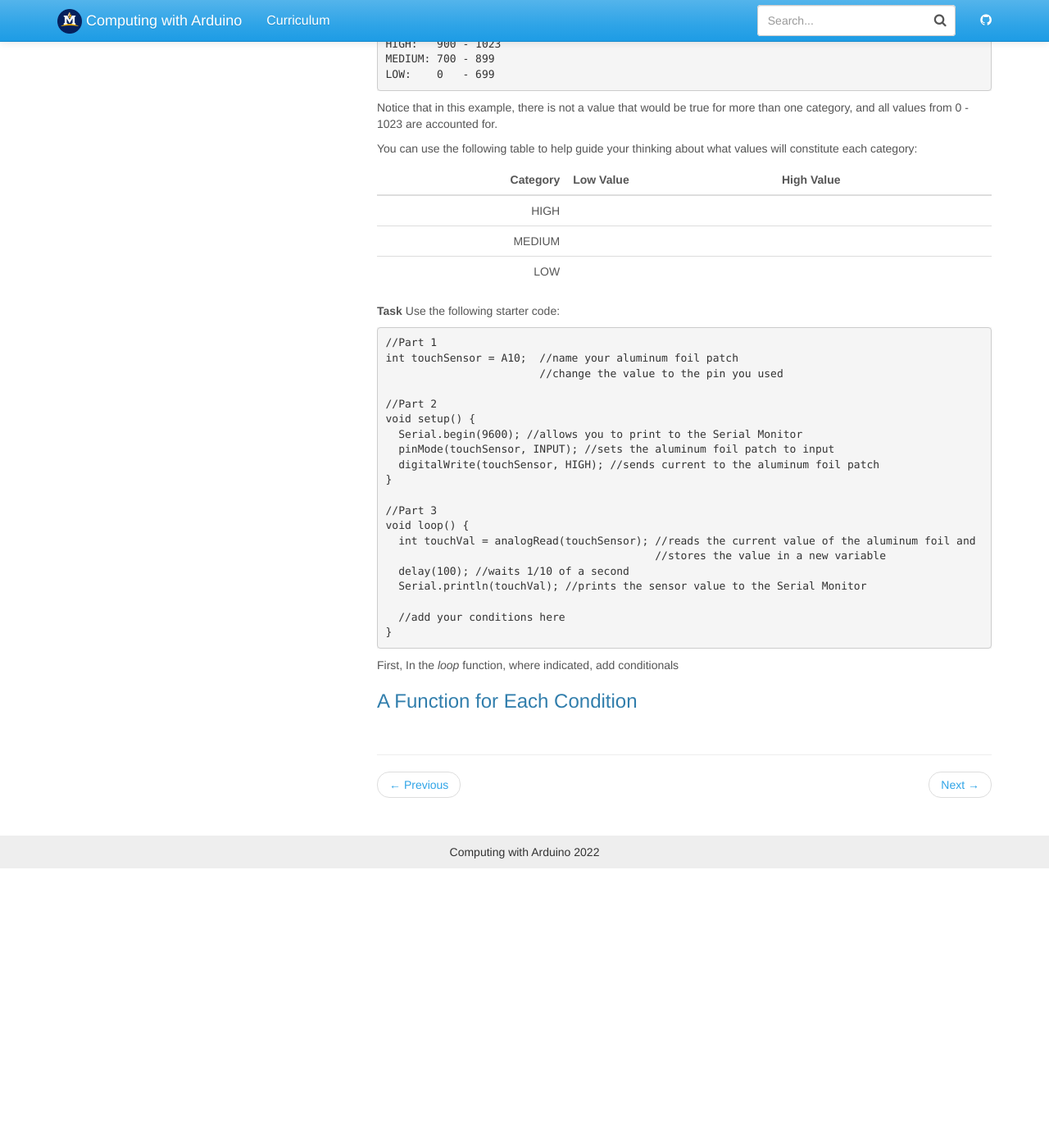
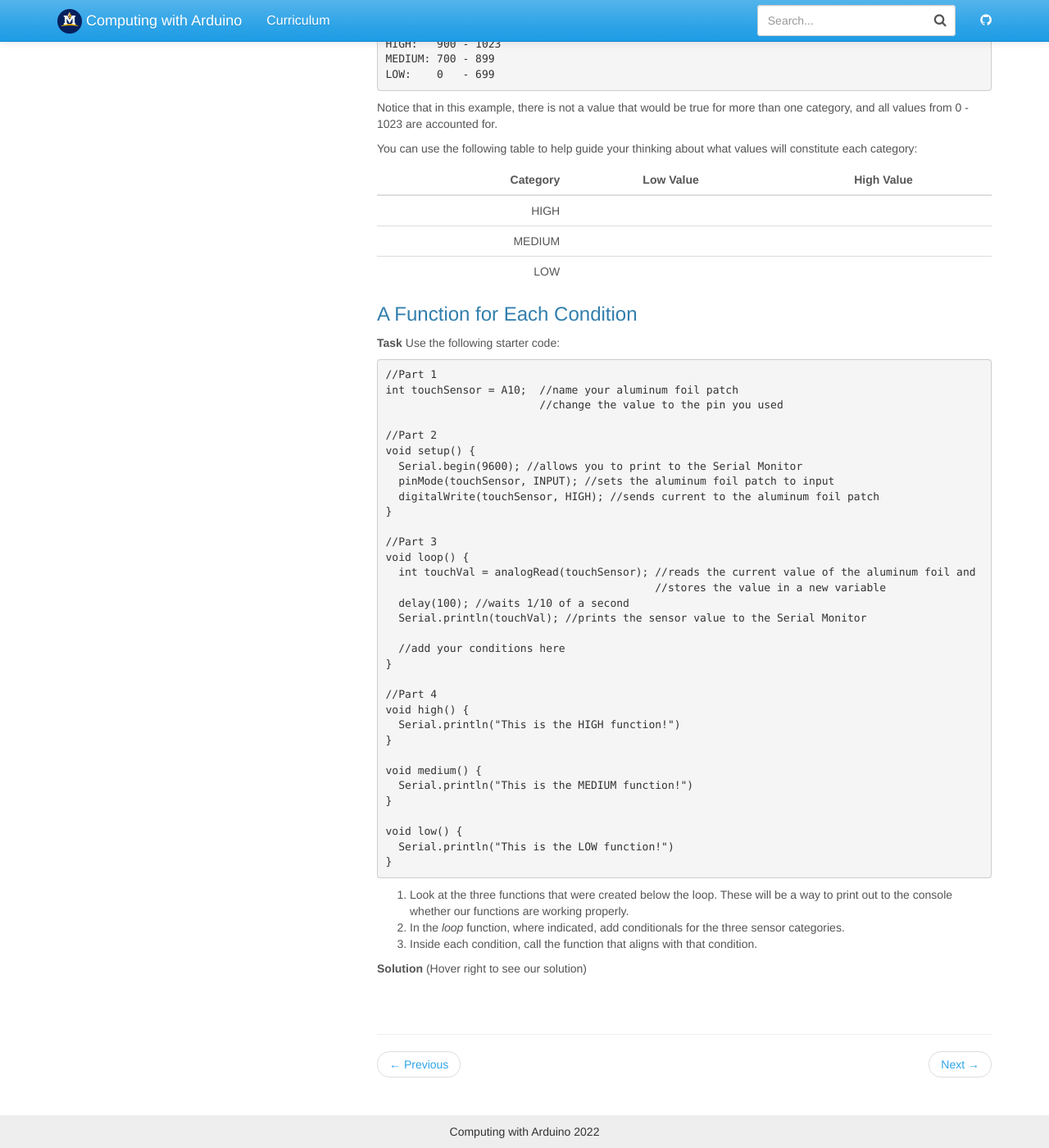
Before and after one commit to jake-chipps/friendometer, a Jekyll site: the page built from _docs/lessons/3-1.md, in a window 1280 px wide and 1400 px high, scrolled down 3553 px. Shown: the whole window at 82% size. Built offline with Jekyll 4.4.1, drawn with Linux system fonts in a browser that asks for light colours; before the commit the page ends 4612 px from its top, so only the background shows below that.

Commit message:
Update 3-1.md

````diff
--- a/_docs/lessons/3-1.md
+++ b/_docs/lessons/3-1.md
@@ -155,11 +155,12 @@ Notice that in this example, there is not a value that would be true for more th
 You can use the following table to help guide your thinking about what values will constitute each category:
 
 Category | Low Value | High Value
--------: | :-------- | :---------
+-------: | :-------: | :--------:
 HIGH | |
 MEDIUM  |   |
 LOW  |   |
 
+### A Function for Each Condition
 **Task** Use the following starter code:
 
 ```
@@ -183,7 +184,23 @@ void loop() {
 
   //add your conditions here
 }
+
+//Part 4
+void high() {
+  Serial.println("This is the HIGH function!")
+}
+
+void medium() {
+  Serial.println("This is the MEDIUM function!")
+}
+
+void low() {
+  Serial.println("This is the LOW function!")
+}
 ```
 
-First, In the *loop* function, where indicated, add conditionals
-### A Function for Each Condition
+1. Look at the three functions that were created below the loop. These will be a way to print out to the console whether our functions are working properly.
+2. In the *loop* function, where indicated, add conditionals for the three sensor categories.
+3. Inside each condition, call the function that aligns with that condition.
+
+**Solution** (Hover right to see our solution) <span class="solution">if(sensorVal >= 900) {high();} else if(sensorVal >= 700) {medium();} else {low();}</span>
````
